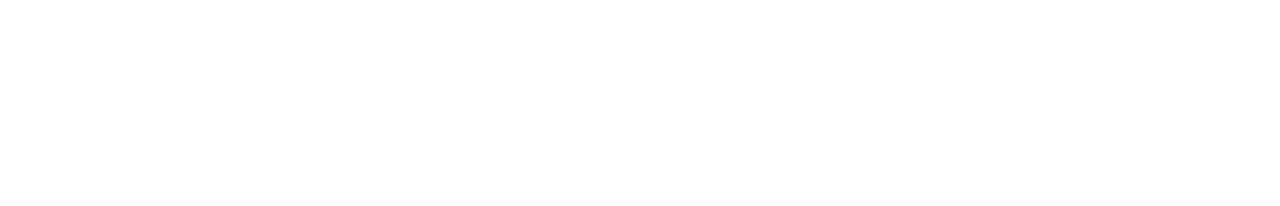
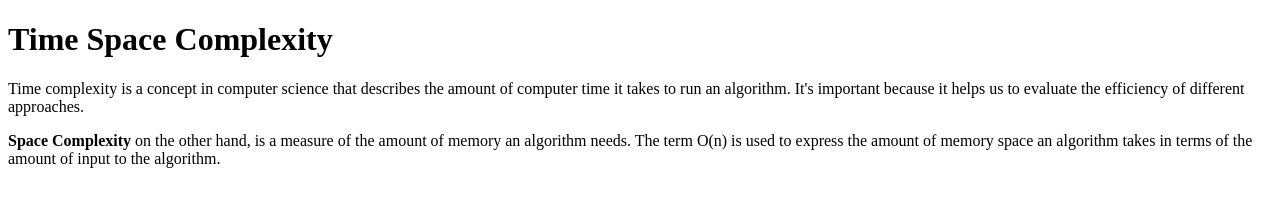
Before and after one commit to acciojob/time-and-space-complexity-yaghouse, a website: page main.html in a window 1280 px wide. Drawn offline with Linux system fonts and the light colour scheme.

Commit message:
created a submission

```diff
--- a/main.html
+++ b/main.html
@@ -8,9 +8,9 @@
 
 <body>
 	<!-- the entire body must be written by student -->
-    <script type="text/javascript" src="./script.js">
-</script>
-
-</body>
-
+    <script type="text/javascript" src="./script.js"></script>
+		<h1>Time Space Complexity</h1>
+	<p>Time complexity is a concept in computer science that describes the amount of computer time it takes to run an algorithm. It's important because it helps us to evaluate the efficiency of different approaches.</p>
+	<p><b>Space Complexity</b> on the other hand, is a measure of the amount of memory an algorithm needs. The term O(n) is used to express the amount of memory space an algorithm takes in terms of the amount of input to the algorithm.</p>
+	</body>
 </html>
```
